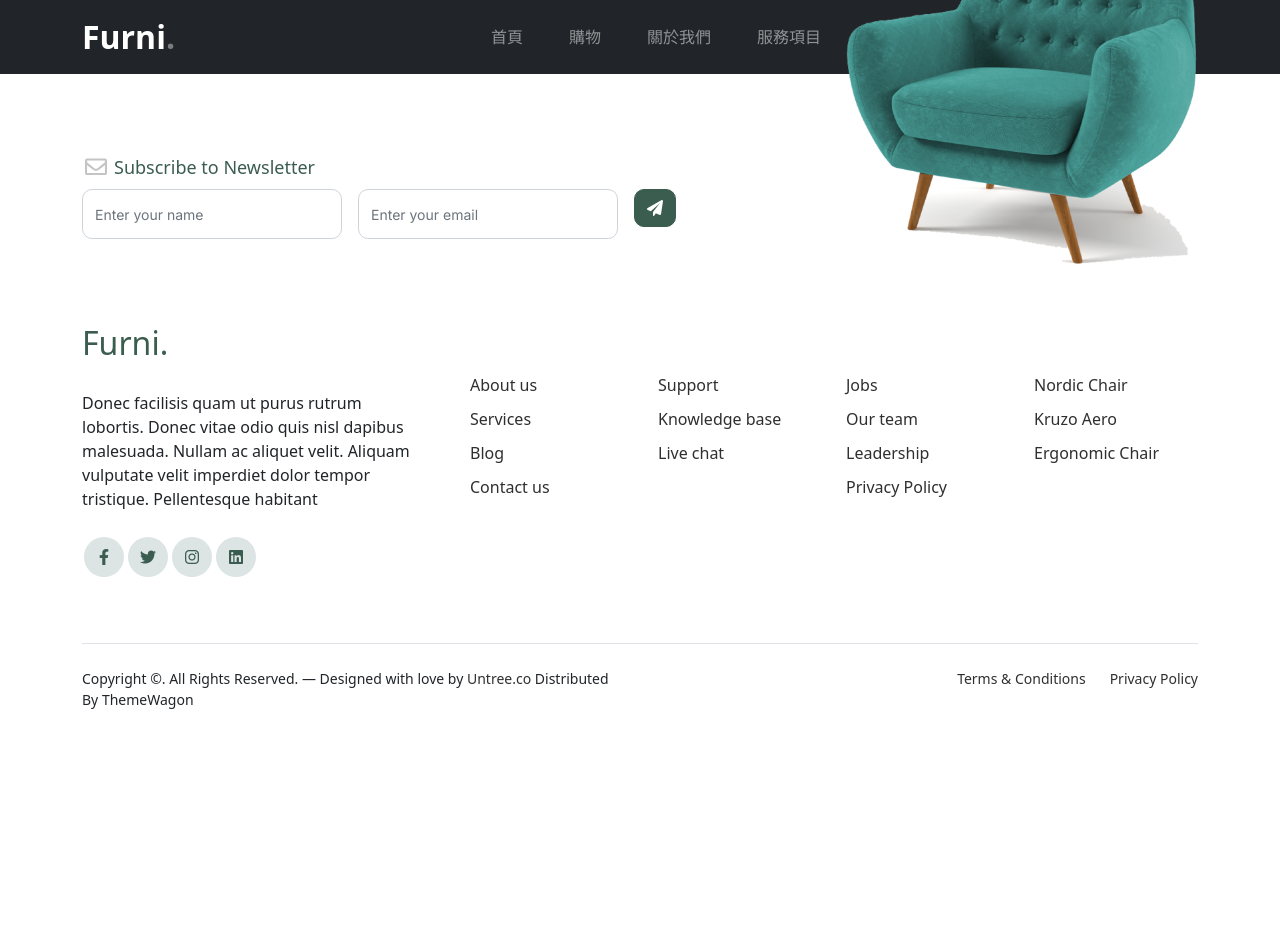
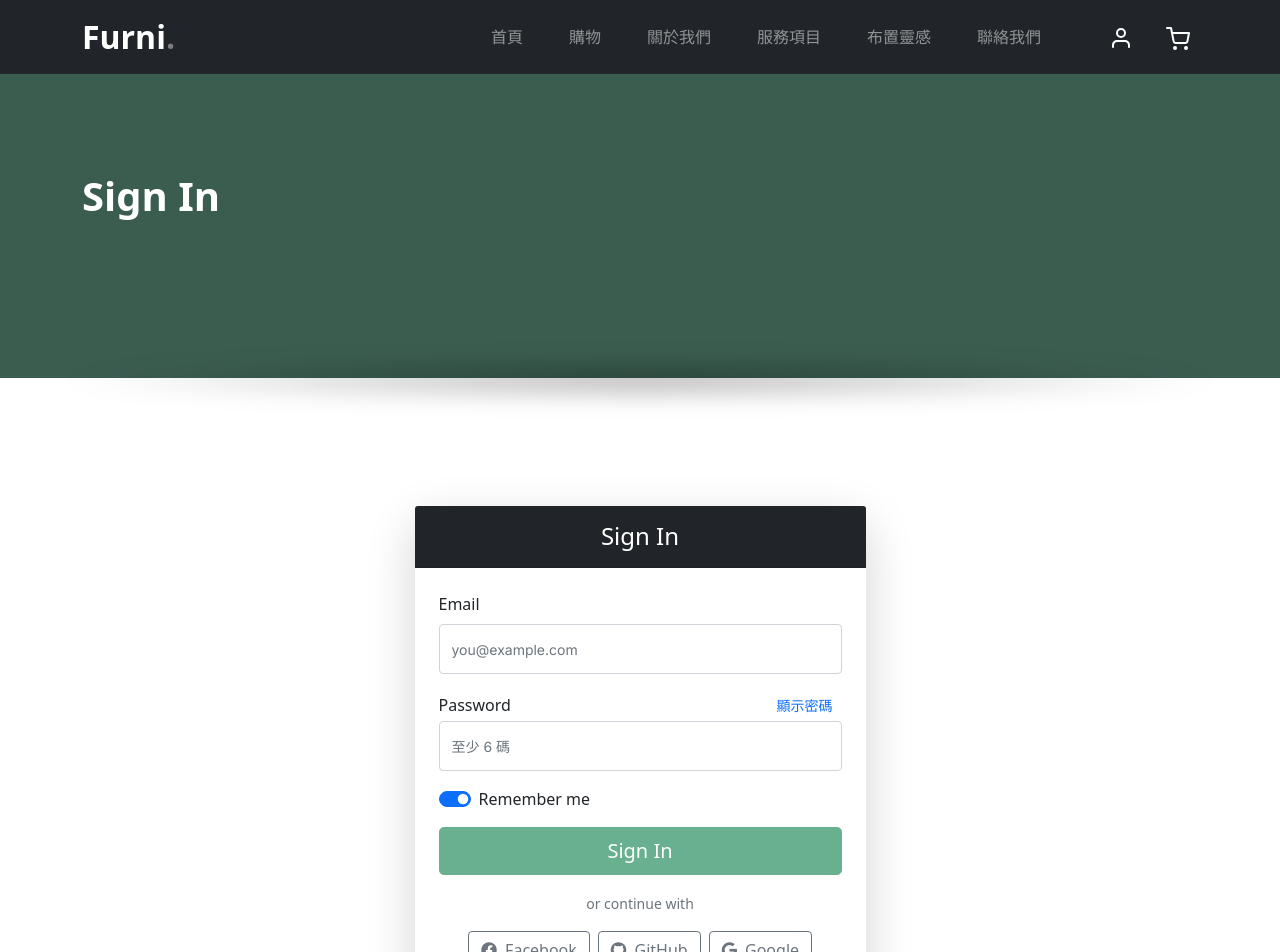
Before and after one commit to Yann5074/GraduationProject, a Vue app in the folder GraduationProjectFrontEnd/: page /signin in a window 1280 px wide. Shown: the top 952 px of the page. Before the commit the page ends 800 px from the top, so only its background shows below. Built offline with nearby package versions, Linux system fonts and the light colour scheme.

Commit message:
新增: 登入畫面[sign.vue, index.js, app.vue]

```diff
--- a/GraduationProjectFrontEnd/src/App.vue
+++ b/GraduationProjectFrontEnd/src/App.vue
@@ -32,7 +32,7 @@ const isActive = (path) => route.path === path
 					</ul>
 
 					<ul class="custom-navbar-cta navbar-nav mb-2 mb-md-0 ms-5">
-						<li><a class="nav-link" href="#"><img src="../public/asset/images/user.svg"></a></li>
+						<li><RouterLink class="nav-link" to="/signin"><img src="../public/asset/images/user.svg"></RouterLink></li>
 						<li><RouterLink class="nav-link" to="/cart"><img src="../public/asset/images/cart.svg"></RouterLink></li>
 					</ul>
 				</div>
@@ -128,7 +128,7 @@ const isActive = (path) => route.path === path
 				<div class="border-top copyright">
 					<div class="row pt-4">
 						<div class="col-lg-6">
-							<p class="mb-2 text-center text-lg-start">Copyright &copy;{{year}}. All Rights Reserved. &mdash; Designed with love by <a href="https://untree.co">Untree.co</a> Distributed By <a hreff="https://themewagon.com">ThemeWagon</a>  <!-- License information: https://untree.co/license/ -->
+							<p class="mb-2 text-center text-lg-start">Copyright &copy;{{ new Date().getFullYear() }}. All Rights Reserved. &mdash; Designed with love by <a href="https://untree.co">Untree.co</a> Distributed By <a hreff="https://themewagon.com">ThemeWagon</a>  <!-- License information: https://untree.co/license/ -->
             </p>
 						</div>
 
@@ -147,67 +147,3 @@ const isActive = (path) => route.path === path
 	<!-- End Footer Section -->
   </main>
 </template>
-
-<!-- <style scoped>
-header {
-  line-height: 1.5;
-  max-height: 100vh;
-}
-
-.logo {
-  display: block;
-  margin: 0 auto 2rem;
-}
-
-nav {
-  width: 100%;
-  font-size: 12px;
-  text-align: center;
-  margin-top: 2rem;
-}
-
-nav a.router-link-exact-active {
-  color: var(--color-text);
-}
-
-nav a.router-link-exact-active:hover {
-  background-color: transparent;
-}
-
-nav a {
-  display: inline-block;
-  padding: 0 1rem;
-  border-left: 1px solid var(--color-border);
-}
-
-nav a:first-of-type {
-  border: 0;
-}
-
-@media (min-width: 1024px) {
-  header {
-    display: flex;
-    place-items: center;
-    padding-right: calc(var(--section-gap) / 2);
-  }
-
-  .logo {
-    margin: 0 2rem 0 0;
-  }
-
-  header .wrapper {
-    display: flex;
-    place-items: flex-start;
-    flex-wrap: wrap;
-  }
-
-  nav {
-    text-align: left;
-    margin-left: -1rem;
-    font-size: 1rem;
-
-    padding: 1rem 0;
-    margin-top: 1rem;
-  }
-}
-</style> -->
--- a/GraduationProjectFrontEnd/src/router/index.js
+++ b/GraduationProjectFrontEnd/src/router/index.js
@@ -49,6 +49,11 @@ const router = createRouter({
       name: 'thanks',
       component: () => import('../views/Thanks.vue'),
     },
+    {
+      path: '/signin',
+      name: 'signin',
+      component: () => import('../views/SignIn.vue'),
+    },
   ],
 })
 
--- /dev/null
+++ b/GraduationProjectFrontEnd/src/views/SignIn.vue
@@ -0,0 +1,198 @@
+<!-- src/views/SignIn.vue -->
+<script setup>
+import { ref, computed } from 'vue'
+import { useRouter } from 'vue-router'
+
+const router = useRouter()
+
+// form state
+const email = ref('')
+const password = ref('')
+const remember = ref(true)
+const showPassword = ref(false)
+const loading = ref(false)
+const errorMsg = ref('')
+
+// basic validation
+const emailValid = computed(() => /\S+@\S+\.\S+/.test(email.value))
+const passwordValid = computed(() => password.value.length >= 6)
+const canSubmit = computed(() => emailValid.value && passwordValid.value && !loading.value)
+
+const onSubmit = async (e) => {
+  e.preventDefault()
+  errorMsg.value = ''
+  if (!canSubmit.value) {
+    errorMsg.value = '請輸入有效的 Email 與至少 6 碼的密碼'
+    return
+  }
+  loading.value = true
+  try {
+    // TODO: 這裡換成你實際的登入 API
+    // const res = await fetch('/api/auth/login', { method:'POST', body: JSON.stringify({ email: email.value, password: password.value, remember: remember.value }) })
+    // if (!res.ok) throw new Error('登入失敗')
+
+    // 模擬成功
+    await new Promise(r => setTimeout(r, 600))
+
+    // 登入後導頁（自行替換路徑）
+    router.push('/')
+
+  } catch (err) {
+    errorMsg.value = (err && err.message) || '登入失敗，請再試一次'
+  } finally {
+    loading.value = false
+  }
+}
+</script>
+
+<template>
+<!-- Start Hero Section -->
+	<div class="hero">
+		<div class="container">
+			<div class="row justify-content-between">
+				<div class="col-lg-5">
+					<div class="intro-excerpt">
+						<h1>Sign In</h1>
+					</div>
+				</div>
+				<div class="col-lg-7"></div>
+			</div>
+		</div>
+	</div>
+<!-- End Hero Section -->
+
+  <div
+    class="min-vh-100 d-flex align-items-center"
+    :style="{
+      backgroundSize: 'cover',
+      backgroundPosition: 'center'
+    }"
+  >
+    <div class="container">
+      <div class="row justify-content-center">
+        <div class="col-12 col-md-8 col-lg-5">
+          <!-- card -->
+          <div class="card border-0 shadow-lg">
+            <div class="card-header bg-dark text-white text-center py-3">
+              <h4 class="mb-0">Sign In</h4>
+            </div>
+
+            <div class="card-body p-4">
+              <!-- error -->
+              <div v-if="errorMsg" class="alert alert-danger py-2" role="alert">
+                {{ errorMsg }}
+              </div>
+
+              <form @submit="onSubmit" novalidate>
+                <!-- Email -->
+                <div class="mb-3">
+                  <label for="email" class="form-label">Email</label>
+                  <input
+                    id="email"
+                    name="email"
+                    type="email"
+                    class="form-control"
+                    :class="{ 'is-invalid': email && !emailValid }"
+                    placeholder="you@example.com"
+                    v-model.trim="email"
+                    autocomplete="email"
+                    required
+                  />
+                  <div class="invalid-feedback">請輸入有效的 Email</div>
+                </div>
+
+                <!-- Password -->
+                <div class="mb-3">
+                  <div class="d-flex justify-content-between align-items-center">
+                    <label for="password" class="form-label mb-0">Password</label>
+                    <button
+                      type="button"
+                      class="btn btn-sm btn-link text-decoration-none"
+                      @click="showPassword = !showPassword"
+                      :aria-pressed="showPassword"
+                    >
+                      {{ showPassword ? '隱藏' : '顯示' }}密碼
+                    </button>
+                  </div>
+
+                  <div class="input-group">
+                    <input
+                      :type="showPassword ? 'text' : 'password'"
+                      id="password"
+                      name="password"
+                      class="form-control"
+                      :class="{ 'is-invalid': password && !passwordValid }"
+                      placeholder="至少 6 碼"
+                      v-model="password"
+                      autocomplete="current-password"
+                      minlength="6"
+                      required
+                    />
+                  </div>
+                  <div class="invalid-feedback">密碼長度至少 6 碼</div>
+                </div>
+
+                <!-- Remember me -->
+                <div class="form-check form-switch mb-3">
+                  <input
+                    class="form-check-input"
+                    type="checkbox"
+                    id="rememberMe"
+                    name="rememberMe"
+                    v-model="remember"
+                  />
+                  <label class="form-check-label" for="rememberMe">Remember me</label>
+                </div>
+
+                <!-- Submit -->
+                <div class="d-grid">
+                  <button
+                    type="submit"
+                    class="btn btn-success btn-lg"
+                    :disabled="!canSubmit"
+                  >
+                    <span v-if="loading" class="spinner-border spinner-border-sm me-2" role="status" aria-hidden="true"></span>
+                    {{ loading ? 'Signing in...' : 'Sign In' }}
+                  </button>
+                </div>
+
+                <!-- Divider -->
+                <div class="text-center text-muted my-3">
+                  <small>or continue with</small>
+                </div>
+
+                <!-- Social (可自行移除) -->
+                <div class="d-flex justify-content-center gap-2">
+                  <button type="button" class="btn btn-outline-secondary">
+                    <i class="fab fa-facebook me-1"></i> Facebook
+                  </button>
+                  <button type="button" class="btn btn-outline-secondary">
+                    <i class="fab fa-github me-1"></i> GitHub
+                  </button>
+                  <button type="button" class="btn btn-outline-secondary">
+                    <i class="fab fa-google me-1"></i> Google
+                  </button>
+                </div>
+              </form>
+            </div>
+
+            <div class="card-footer text-center bg-white py-3">
+              <small class="text-muted">
+                還沒有帳號？
+                <RouterLink class="text-success fw-bold" to="/signup">Sign up</RouterLink>
+              </small>
+            </div>
+          </div>
+          <!-- /card -->
+        </div>
+      </div>
+    </div>
+  </div>
+</template>
+
+<style scoped>
+/* 讓卡片有「浮起來」感覺 */
+.card {
+  border-radius: 1rem;
+}
+</style>
```
